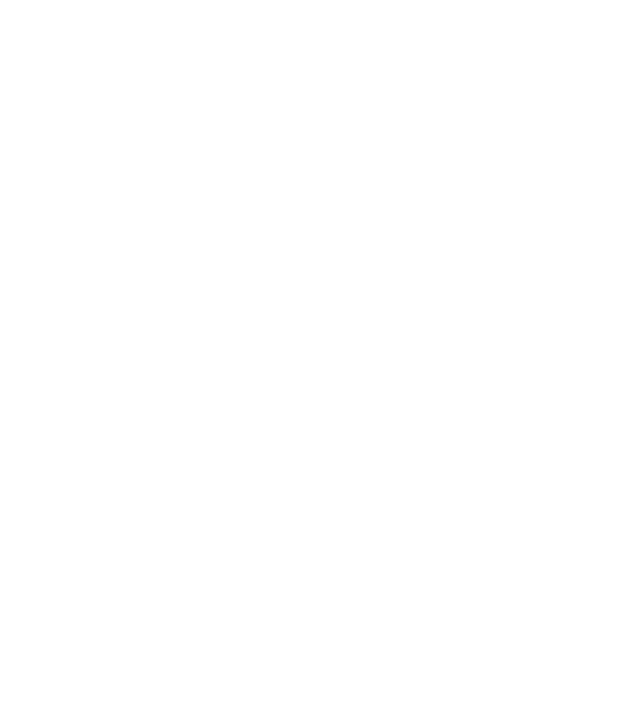
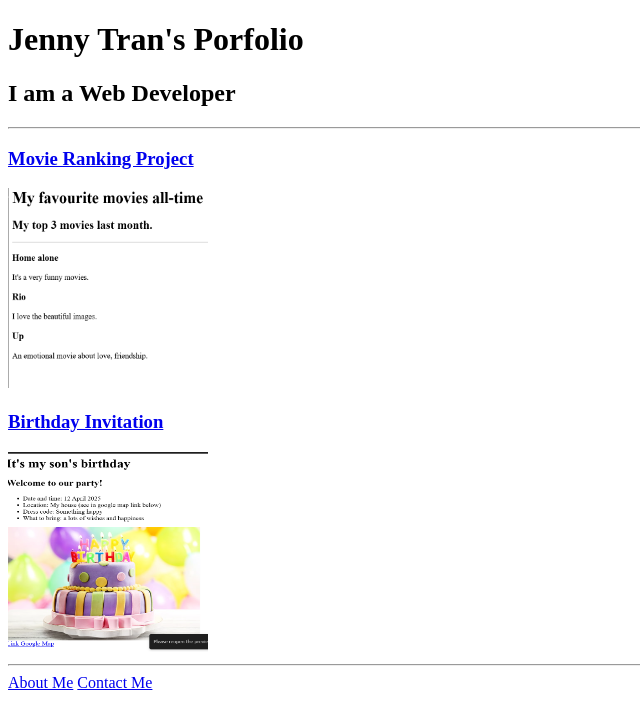
Before and after one commit to JennyTranVN/html-portfolio, a plain HTML site: page index.html in a window 1280 px wide. Shown: the whole page, without its empty margins (0-640 px from the left). Drawn offline with Linux system fonts and the light colour scheme.

Commit message:
Update index.html

```diff
--- a/index.html
+++ b/index.html
@@ -1,15 +1,23 @@
 <!-- TODO 1: Create the HTML Boilerplate -->
+ <!DOCTYPE html>
+<html lang="en">
+    <head>
+        <meta charset="UTF-8">
+        <meta name="viewpoint" content="width=device-width", initial-scale="1.0">
+        <title>Leaf's Stories</title>
+    </head>
+    <body>
+        <h1>Jenny Tran's Porfolio</h1>
+        <h2> I am a Web Developer</h2>
+        <hr>
+            <h3><a href="./public/movie-ranking.html">Movie Ranking Project</a> <br /> </h3>
+            <img src="./public/Screenshot-Movie_ranking.png" alt="top 3 favourit movie project" width="200" height="200" /> <br />
+            <h3><a href="./public/birthday-invite.html">Birthday Invitation</a> <br /> </h3>
+            <img src="./public/Screenshot-Birthday_Invite.png" alt="birthday invitation project" width="200" height="200" /> <br />
+            <hr>
+        <a href="./public/about.html">About Me</a>
+        <a href="./public/contact.html">Contact Me</a>
 
-<!-- TODO 2: Add Your previous projects' HTML into the public folder -->
+    </body>
 
-<!-- TODO 3: Take screenshots of your project previews and add the images to the images folder -->
-
-<!-- TODO 4: Add titles/subtitles etc. -->
-
-<!-- TODO 5: Add a link to the project pages -->
-
-<!-- TODO 6: Add images to show the project previews
-HINT for TODO 6: You can use the height attribute set to 200 to make the image smaller:
-https://developer.mozilla.org/en-US/docs/Web/HTML/Element/img#attr-height -->
-
-<!-- TODO 7: Add the Contact Me and About Me page links -->
+</html>
```
